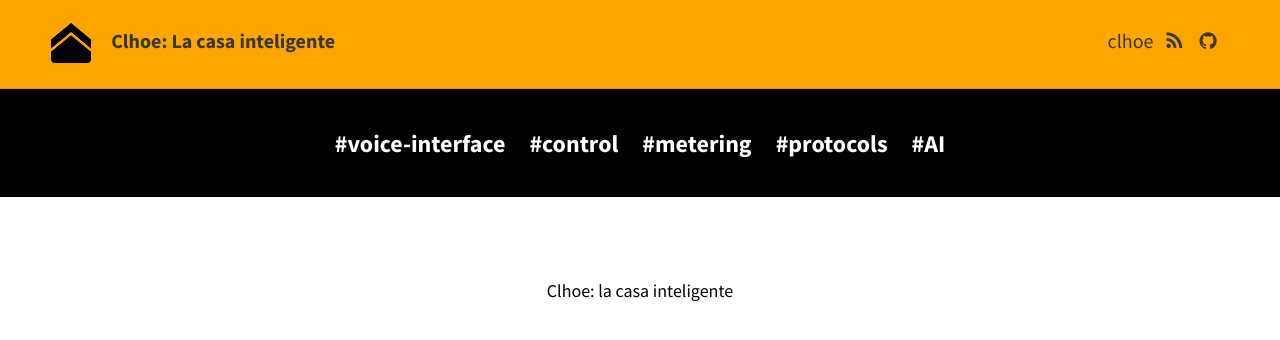
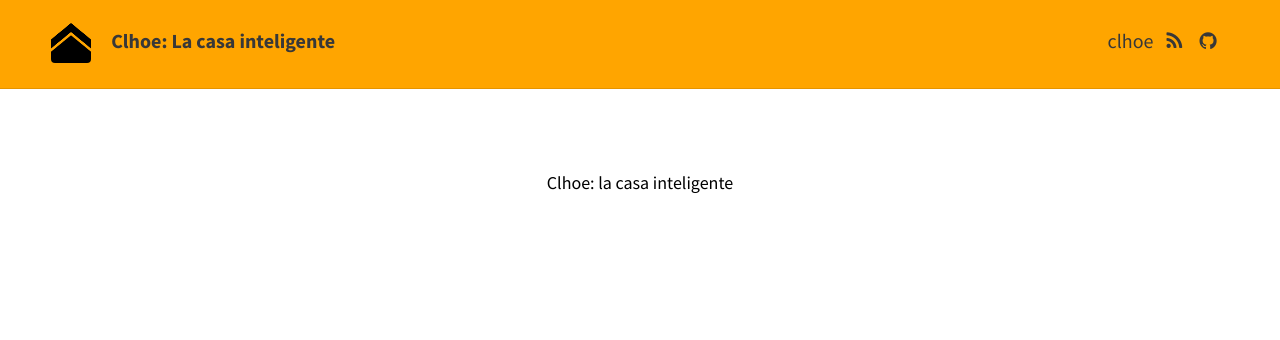
Before and after one commit to clhoe/clhoe.github.io, a Jekyll site: the page built from index.html, in a window 1280 px wide. Shown: the top 340 px of the page. Built offline with Jekyll 4.4.1, drawn with Linux system fonts in a browser that asks for light colours; nearby versions of some CDN libraries; the list of posts is cut into pages by our own code.

Commit message:
remove main bar

```diff
--- a/_config.yml
+++ b/_config.yml
@@ -11,14 +11,7 @@ theme_settings:
   description: "Chloe: la casa inteligente" # used by search engines
 
   # Header and footer text
-  header_text: >
-     <strong>
-        <a class='tags' href='/voice-interface'>#voice-interface</a> &nbsp;&nbsp;&nbsp;
-        <a class='tags' href='/control'>#control</a> &nbsp;&nbsp;&nbsp;
-        <a class='tags' href='/metering'>#metering</a> &nbsp;&nbsp;&nbsp;
-        <a class='tags' href='/protocols'>#protocols</a> &nbsp;&nbsp;&nbsp;
-        <a class='tags' href='/ai'>#AI</a>
-     </strong>
+  header_text:
   header_text_feature_image:
   footer_text: >
      <center><a href='http://clhoe.github.io'>Clhoe: la casa inteligente</a></center>
```
